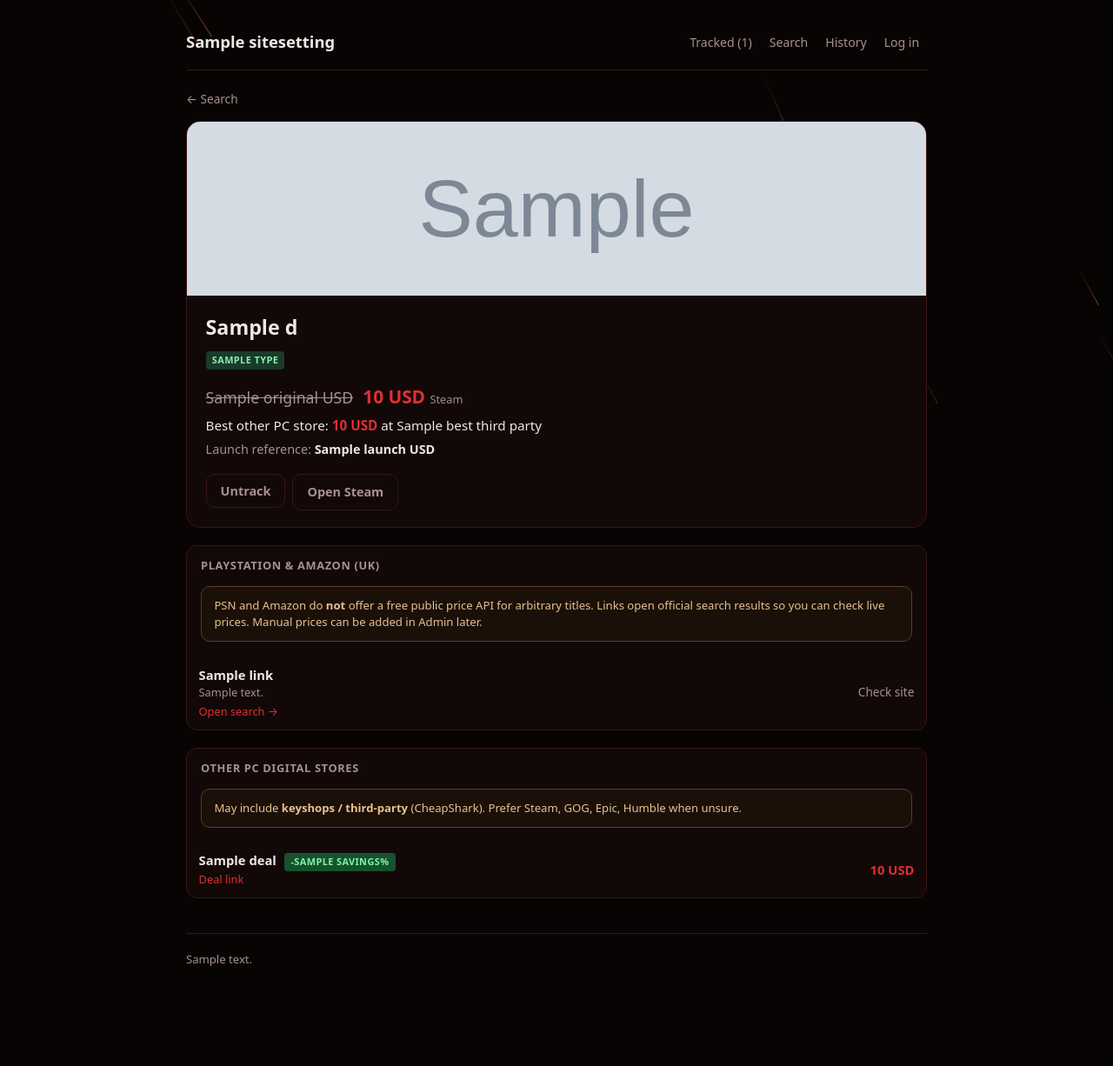
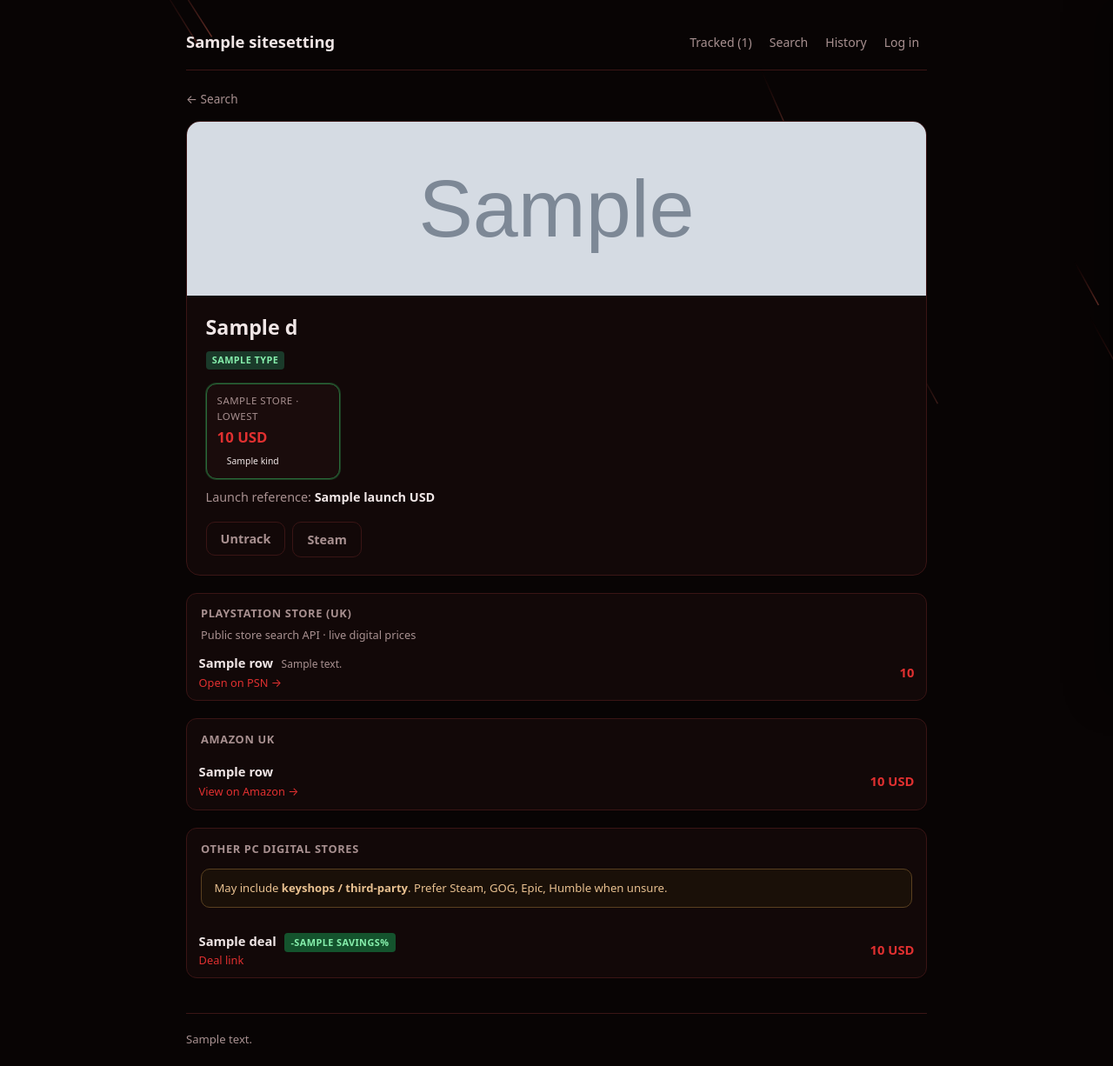
Before and after one commit to harinivasanc2000/django-game-price-tracker, a Django app: template templates/games/steam_detail.html in a window 1280 px wide. Shown: the whole page at 87% size. Before the commit the page ends 1111 px from the top, so only its background shows below. Run offline with Django 5.2, Linux system fonts and the light colour scheme; tables that the repository leaves empty hold one stand-in row (values such as "Sample post"); the template is opened without the code that fills it: values that come from a table or form of the project are taken from there, most other values are stand-ins (such as "Sample title", 1, 10 or a date in 2020); grey boxes marked "Sample" are stand-in pictures; parts of the project's set-up code (start-up, migrations or seed data) failed here and were passed over.

Commit message:
UI: live offer strip, PSN prices, Amazon section

```diff
--- a/templates/games/steam_detail.html
+++ b/templates/games/steam_detail.html
@@ -12,6 +12,18 @@
   }
   .btn-track { background: var(--accent); color: #fff; }
   .btn-ghost { background: transparent; border: 1px solid var(--border); color: var(--muted); }
+  .offer-grid {
+    display: grid; grid-template-columns: repeat(auto-fill, minmax(140px, 1fr)); gap: 0.55rem;
+    margin: 1rem 0 0.25rem;
+  }
+  .offer-chip {
+    background: #1a0c0c; border: 1px solid var(--border); border-radius: 12px;
+    padding: 0.65rem 0.75rem; text-decoration: none !important; color: inherit;
+  }
+  .offer-chip:hover { border-color: var(--accent2); }
+  .offer-chip .s { font-size: 0.72rem; color: var(--muted); text-transform: uppercase; letter-spacing: 0.04em; }
+  .offer-chip .p { font-weight: 700; color: var(--accent2); margin-top: 0.2rem; font-size: 1.05rem; }
+  .offer-chip.best { border-color: #2a6a3a; box-shadow: 0 0 0 1px rgba(62,207,106,0.25); }
   .deal-row {
     display: flex; justify-content: space-between; align-items: center; gap: 0.75rem;
     padding: 0.65rem 0.85rem; border-bottom: 1px solid var(--border); font-size: 0.92rem;
@@ -23,15 +35,16 @@
     margin: 0.5rem 1rem 1rem; padding: 0.75rem 0.9rem; border-radius: 10px;
     background: #1a1008; border: 1px solid #5a4020; color: #e8c090; font-size: 0.82rem; line-height: 1.45;
   }
-  .chart-toolbar {
-    display: flex; flex-wrap: wrap; align-items: center; gap: 0.75rem;
-    margin: 0.5rem 0 0.85rem;
-  }
+  .chart-toolbar { display: flex; flex-wrap: wrap; align-items: center; gap: 0.75rem; margin: 0.5rem 0 0.85rem; }
   .chart-toolbar label { font-size: 0.85rem; color: var(--muted); }
   .chart-toolbar select {
     background: var(--bg); color: var(--text); border: 1px solid var(--border);
     border-radius: 8px; padding: 0.4rem 0.65rem; font-size: 0.9rem;
   }
+  .kind { font-size: 0.65rem; padding: 0.1rem 0.35rem; border-radius: 4px; margin-left: 0.35rem; }
+  .kind.official { background: #1a3a2a; color: #86efac; }
+  .kind.marketplace { background: #1e3a5f; color: #7dd3fc; }
+  .kind.third-party { background: #3a2a1a; color: #fcd34d; }
 </style>
 <script src="https://cdn.jsdelivr.net/npm/chart.js@4.4.1/dist/chart.umd.min.js"></script>
 {% endblock %}
@@ -49,27 +62,30 @@
       {% for p in d.platforms %}<span class="badge" style="margin-left:0.25rem;">{{ p }}</span>{% endfor %}
     </div>
 
-    <p style="margin-top: 1rem; font-size: 1.3rem;">
+    {% if live_offers %}
+      <div class="offer-grid">
+        {% for o in live_offers %}
+          <a class="offer-chip {% if forloop.first %}best{% endif %}" href="{{ o.url|default:'#' }}" {% if o.url %}target="_blank" rel="noopener"{% endif %}>
+            <div class="s">{{ o.store }}{% if forloop.first %} · lowest{% endif %}</div>
+            <div class="p">{{ o.price }} {{ o.currency }}</div>
+            <span class="kind {{ o.kind }}">{{ o.kind }}</span>
+          </a>
+        {% endfor %}
+      </div>
+    {% else %}
+      <p style="margin-top: 1rem;">
         {% if d.price_status == "paid" %}
-        {% if d.discount and d.original %}<span class="price-was">{{ d.original }} {{ d.currency }}</span>{% endif %}
-        <span class="price-now">{{ d.price }} {{ d.currency }}</span>
-        <span style="font-size: 0.8rem; color: var(--muted);">Steam</span>
+          <span class="price-now">{{ d.price }} {{ d.currency }}</span> Steam
         {% elif d.price_status == "free" %}
           <span class="price-now">Free</span>
         {% else %}
           <span style="color: var(--muted); font-weight: 700;">Unknown</span>
         {% endif %}
       </p>
-
-    {% if best_third_party %}
-      <p style="font-size: 0.95rem; margin-top: 0.35rem;">
-        Best other PC store: <strong class="price-now">{{ best_third_party.price }} {{ best_third_party.currency }}</strong>
-        at {{ best_third_party.store_name }}
-      </p>
     {% endif %}
 
     {% if launch %}
-      <p style="font-size: 0.9rem; color: var(--muted); margin-top: 0.35rem;">
+      <p style="font-size: 0.9rem; color: var(--muted); margin-top: 0.65rem;">
         Launch reference: <strong style="color: var(--text);">{{ launch }} {{ launch_currency }}</strong>
       </p>
     {% endif %}
@@ -83,7 +99,7 @@
       {% else %}
         <a class="btn btn-track" href="{% url 'games:track_steam' d.app_id %}?cc={{ country }}">Track</a>
       {% endif %}
-      <a class="btn btn-ghost" href="{{ d.url }}" target="_blank" rel="noopener">Open Steam</a>
+      <a class="btn btn-ghost" href="{{ d.url }}" target="_blank" rel="noopener">Steam</a>
     </div>
   </div>
 </div>
@@ -100,9 +116,7 @@
   </div>
   <canvas id="priceChart" height="140"></canvas>
   <div class="disclaimer" style="margin: 1rem 0 0;">
-    <strong>Disclaimer:</strong> Average mixes official and third-party/key-shop prices and may mix currencies (e.g. GBP Steam vs USD deals).
-    Prefer a single seller in the dropdown for a cleaner reading.
-    Keyshops can be grey-market — verify the seller.
+    Average can mix GBP/USD and official vs keyshops. Prefer one seller for a clean reading.
   </div>
 </div>
 <script>
@@ -110,78 +124,42 @@
   const data = {{ chart_json|safe }};
   const colors = ['#e03030','#e8a838','#3ecf6a','#5b8def','#c084fc','#f472b6','#2dd4bf','#a3a3a3'];
   const select = document.getElementById('sellerSelect');
-
-  // Fill seller options
   (data.sellers || []).forEach(s => {
     const opt = document.createElement('option');
-    opt.value = s;
-    opt.textContent = s;
-    select.appendChild(opt);
+    opt.value = s; opt.textContent = s; select.appendChild(opt);
   });
-
   const ctx = document.getElementById('priceChart');
   let chart;
-
   function datasetsFor(mode) {
     const ds = [];
     if (mode === '__avg__') {
-      ds.push({
-        label: 'Average (all sellers)',
-        data: data.average,
-        borderColor: '#e03030',
-        backgroundColor: 'rgba(224,48,48,0.1)',
-        fill: true, spanGaps: true, tension: 0.25, pointRadius: 3,
-      });
+      ds.push({ label: 'Average', data: data.average, borderColor: '#e03030', backgroundColor: 'rgba(224,48,48,0.1)', fill: true, spanGaps: true, tension: 0.25, pointRadius: 3 });
     } else if (mode === '__all__') {
       (data.sellers || []).forEach((s, i) => {
-        ds.push({
-          label: s,
-          data: data.series[s],
-          borderColor: colors[i % colors.length],
-          spanGaps: true, tension: 0.25, pointRadius: 2,
-          borderWidth: 1.5,
-        });
+        ds.push({ label: s, data: data.series[s], borderColor: colors[i % colors.length], spanGaps: true, tension: 0.25, pointRadius: 2, borderWidth: 1.5 });
       });
     } else {
-      ds.push({
-        label: mode,
-        data: data.series[mode] || [],
-        borderColor: '#e03030',
-        backgroundColor: 'rgba(224,48,48,0.1)',
-        fill: true, spanGaps: true, tension: 0.25, pointRadius: 3,
-      });
+      ds.push({ label: mode, data: data.series[mode] || [], borderColor: '#e03030', backgroundColor: 'rgba(224,48,48,0.1)', fill: true, spanGaps: true, tension: 0.25, pointRadius: 3 });
     }
-    // Always show launch reference when present
     if (data.launch && data.launch.some(v => v != null)) {
-      ds.push({
-        label: 'Launch reference',
-        data: data.launch,
-        borderColor: '#a89090',
-        borderDash: [6, 4],
-        pointRadius: 0, spanGaps: true,
-      });
+      ds.push({ label: 'Launch reference', data: data.launch, borderColor: '#a89090', borderDash: [6, 4], pointRadius: 0, spanGaps: true });
     }
     return ds;
   }
-
   function render(mode) {
-    const cfg = {
+    if (chart) chart.destroy();
+    chart = new Chart(ctx, {
       type: 'line',
       data: { labels: data.labels, datasets: datasetsFor(mode) },
       options: {
-        plugins: {
-          legend: { labels: { color: '#a89090', boxWidth: 12, font: { size: 11 } } }
-        },
+        plugins: { legend: { labels: { color: '#a89090', boxWidth: 12, font: { size: 11 } } } },
         scales: {
           x: { ticks: { color: '#a89090', maxRotation: 45 }, grid: { color: '#3a1515' } },
           y: { ticks: { color: '#a89090' }, grid: { color: '#3a1515' } }
         }
       }
-    };
-    if (chart) chart.destroy();
-    chart = new Chart(ctx, cfg);
+    });
   }
-
   select.addEventListener('change', () => render(select.value));
   render('__avg__');
 })();
@@ -189,28 +167,52 @@
 {% endif %}
 
 <div class="panel">
-  <h2>PlayStation & Amazon (UK)</h2>
-  <div class="disclaimer">
-    PSN and Amazon do <strong>not</strong> offer a free public price API for arbitrary titles.
-    Links open official search results so you can check live prices. Manual prices can be added in Admin later.
-  </div>
-  {% for link in external_links %}
+  <h2>PlayStation Store (UK)</h2>
+  <p style="padding: 0 1rem; font-size: 0.8rem; color: var(--muted);">Public store search API · live digital prices</p>
+  {% if psn_rows %}
+    {% for row in psn_rows %}
       <div class="deal-row">
         <div>
-        <strong>{{ link.name }}</strong>
-        <div style="font-size: 0.8rem; color: var(--muted);">{{ link.note }}</div>
-        <div style="font-size: 0.8rem; margin-top: 0.2rem;"><a href="{{ link.url }}" target="_blank" rel="noopener">Open search →</a></div>
+          <strong>{{ row.name }}</strong>
+          {% if row.is_full_game %}<span class="badge digital" style="margin-left:0.35rem;">Full game</span>{% endif %}
+          {% if row.content_type %}<span style="font-size:0.75rem;color:var(--muted);margin-left:0.35rem;">{{ row.content_type }}</span>{% endif %}
+          {% for p in row.platforms %}<span class="badge" style="margin-left:0.25rem;">{{ p }}</span>{% endfor %}
+          <div style="font-size:0.8rem;margin-top:0.2rem;"><a href="{{ row.url }}" target="_blank" rel="noopener">Open on PSN →</a></div>
         </div>
-      <div style="color: var(--muted); font-size: 0.85rem;">Check site</div>
+        <div class="price-now">{{ row.display_price }}</div>
       </div>
     {% endfor %}
+  {% else %}
+    <p style="padding: 0.85rem 1rem; color: var(--muted); font-size: 0.9rem;">No PSN matches right now.</p>
+  {% endif %}
+</div>
+
+<div class="panel">
+  <h2>Amazon UK</h2>
+  {% if amazon_blocked %}
+    <div class="disclaimer">
+      Amazon blocked automated access (WAF/captcha). Open the public search instead — same results you’d see in a browser.
+      {% if amazon_search_url %}<div style="margin-top:0.4rem;"><a href="{{ amazon_search_url }}" target="_blank" rel="noopener">Amazon UK search →</a></div>{% endif %}
+    </div>
+  {% endif %}
+  {% if amazon_rows %}
+    {% for row in amazon_rows %}
+      <div class="deal-row">
+        <div>
+          <strong>{{ row.name }}</strong>
+          <div style="font-size:0.8rem;margin-top:0.2rem;"><a href="{{ row.url }}" target="_blank" rel="noopener">View on Amazon →</a></div>
+        </div>
+        <div class="price-now">{{ row.price }} {{ row.currency }}</div>
+      </div>
+    {% endfor %}
+  {% elif not amazon_blocked %}
+    <p style="padding: 0.85rem 1rem; color: var(--muted); font-size: 0.9rem;">No parseable Amazon results.</p>
+  {% endif %}
 </div>
 
 <div class="panel">
   <h2>Other PC digital stores</h2>
-  <div class="disclaimer">
-    May include <strong>keyshops / third-party</strong> (CheapShark). Prefer Steam, GOG, Epic, Humble when unsure.
-  </div>
+  <div class="disclaimer">May include <strong>keyshops / third-party</strong>. Prefer Steam, GOG, Epic, Humble when unsure.</div>
   {% if store_deals %}
     {% for deal in store_deals %}
       <div class="deal-row">
```
Lines whose indentation alone changed are shown as unchanged.
